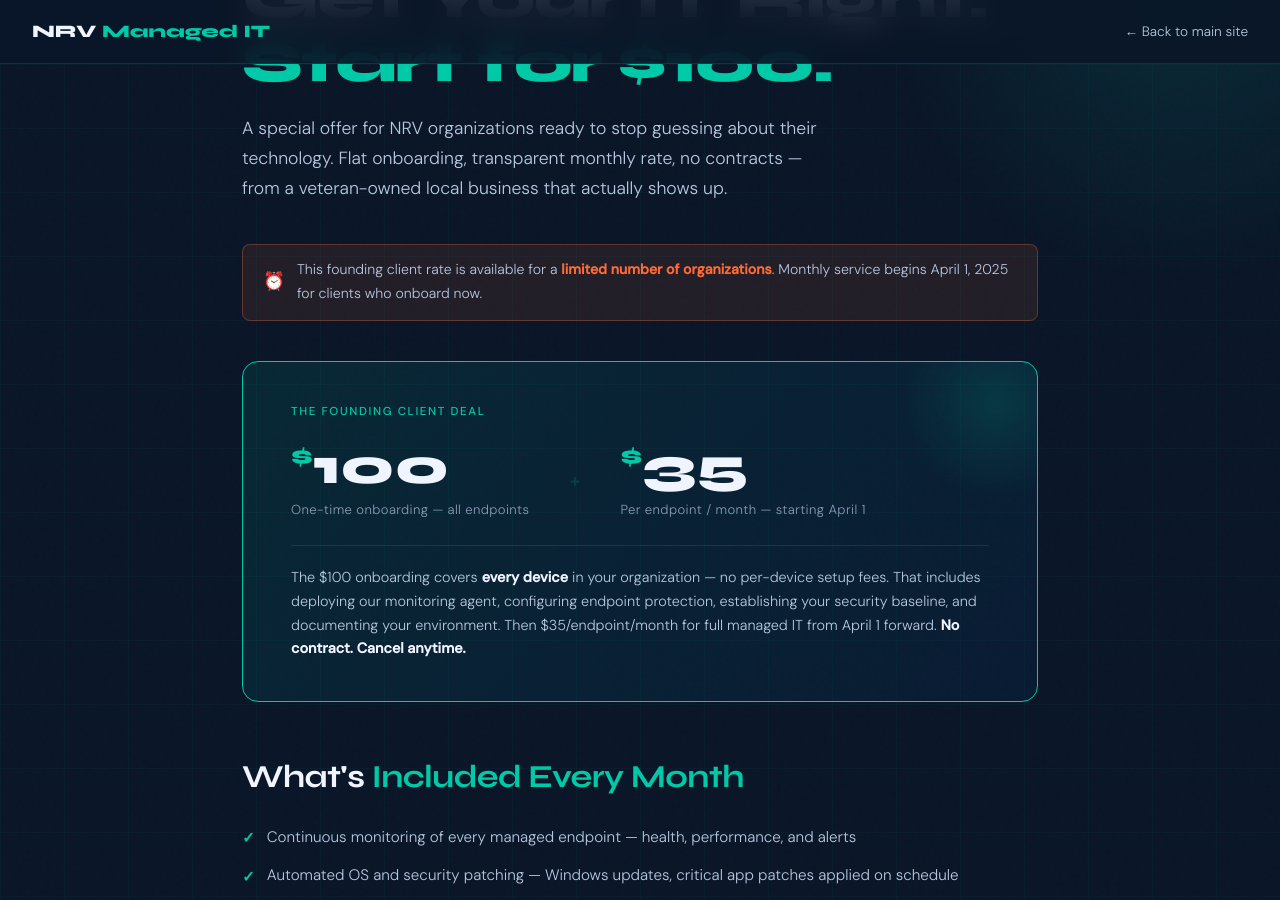
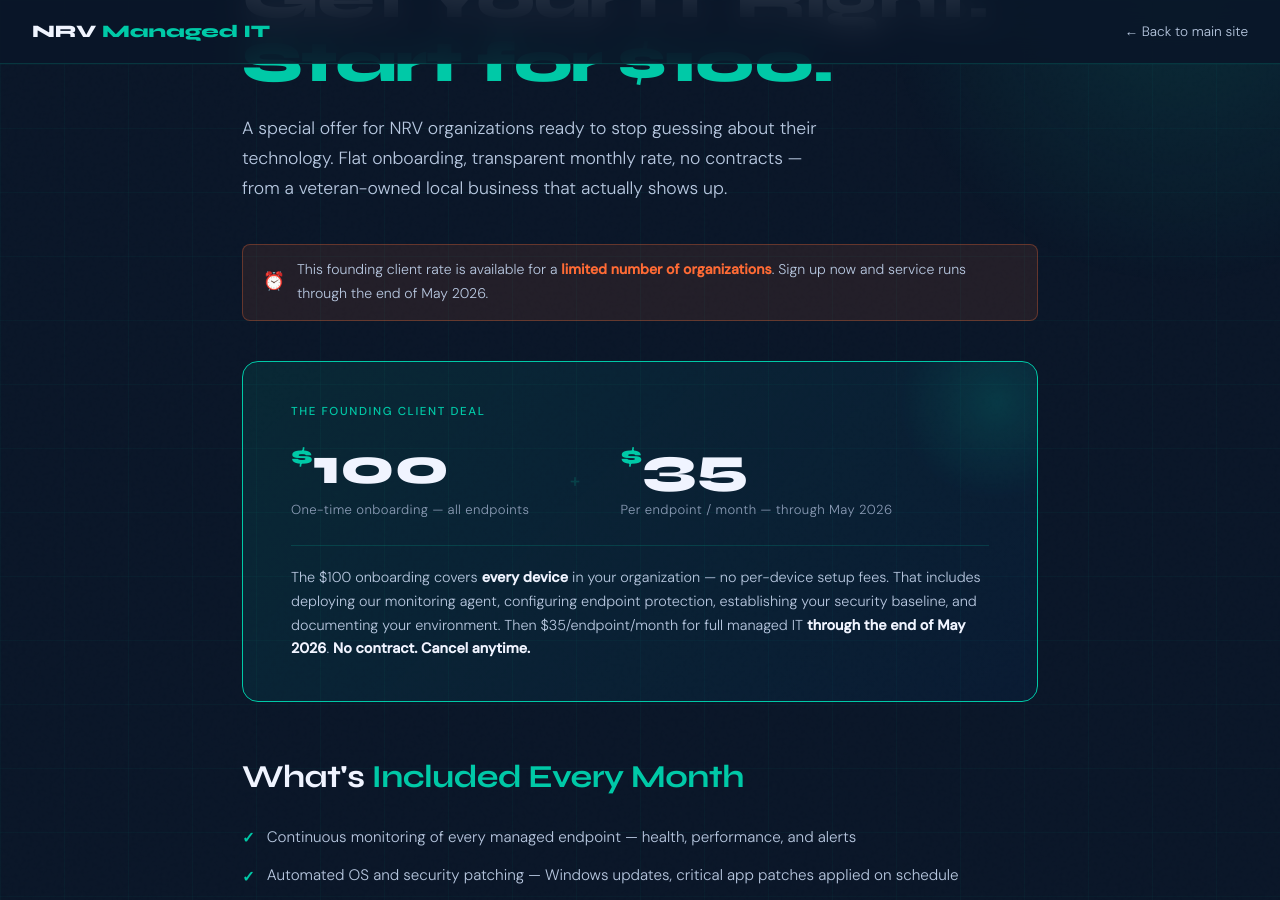
Before and after one commit to benlinkous/nrvmanagedit, a Jekyll site: the page founding-client.html, which Jekyll copies as it is, in a window 1280 px wide and 900 px high, scrolled down 232 px. Built offline with Jekyll 4.4.1, drawn with Linux system fonts in a browser that asks for light colours.

Commit message:
Fix service period to through end of May 2026

```diff
--- a/founding-client.html
+++ b/founding-client.html
@@ -436,7 +436,7 @@
 
     <div class="urgency-bar">
       <span class="urgency-icon">⏰</span>
-      <span>This founding client rate is available for a <strong>limited number of organizations</strong>. Monthly service begins April 1, 2025 for clients who onboard now.</span>
+      <span>This founding client rate is available for a <strong>limited number of organizations</strong>. Sign up now and service runs through the end of May 2026.</span>
     </div>
 
     <!-- OFFER BOX -->
@@ -450,11 +450,11 @@
         <div class="price-plus">+</div>
         <div class="price-block">
           <div class="price-amount"><span>$</span>35</div>
-          <div class="price-label">Per endpoint / month — starting April 1</div>
+          <div class="price-label">Per endpoint / month — through May 2026</div>
         </div>
       </div>
       <p class="offer-note">
-        The $100 onboarding covers <strong>every device</strong> in your organization — no per-device setup fees. That includes deploying our monitoring agent, configuring endpoint protection, establishing your security baseline, and documenting your environment. Then $35/endpoint/month for full managed IT from April 1 forward. <strong>No contract. Cancel anytime.</strong>
+        The $100 onboarding covers <strong>every device</strong> in your organization — no per-device setup fees. That includes deploying our monitoring agent, configuring endpoint protection, establishing your security baseline, and documenting your environment. Then $35/endpoint/month for full managed IT <strong>through the end of May 2026</strong>. <strong>No contract. Cancel anytime.</strong>
       </p>
     </div>
 
--- a/index.html
+++ b/index.html
@@ -1057,7 +1057,7 @@
 <!-- FOUNDING CLIENT BANNER -->
 <div class="founding-banner">
   <span class="founding-badge">⚡ Limited Offer</span>
-  <span class="founding-text">Founding Client Special — <strong>$100 flat onboarding</strong> + $35/endpoint/mo starting April 2025. No contract. <a href="/founding-client.html">See the details →</a></span>
+  <span class="founding-text">Founding Client Special — <strong>$100 flat onboarding</strong> + $35/endpoint/mo, service through end of May 2026. No contract. <a href="/founding-client.html">See the details →</a></span>
 </div>
 
 <!-- NAV -->
```
